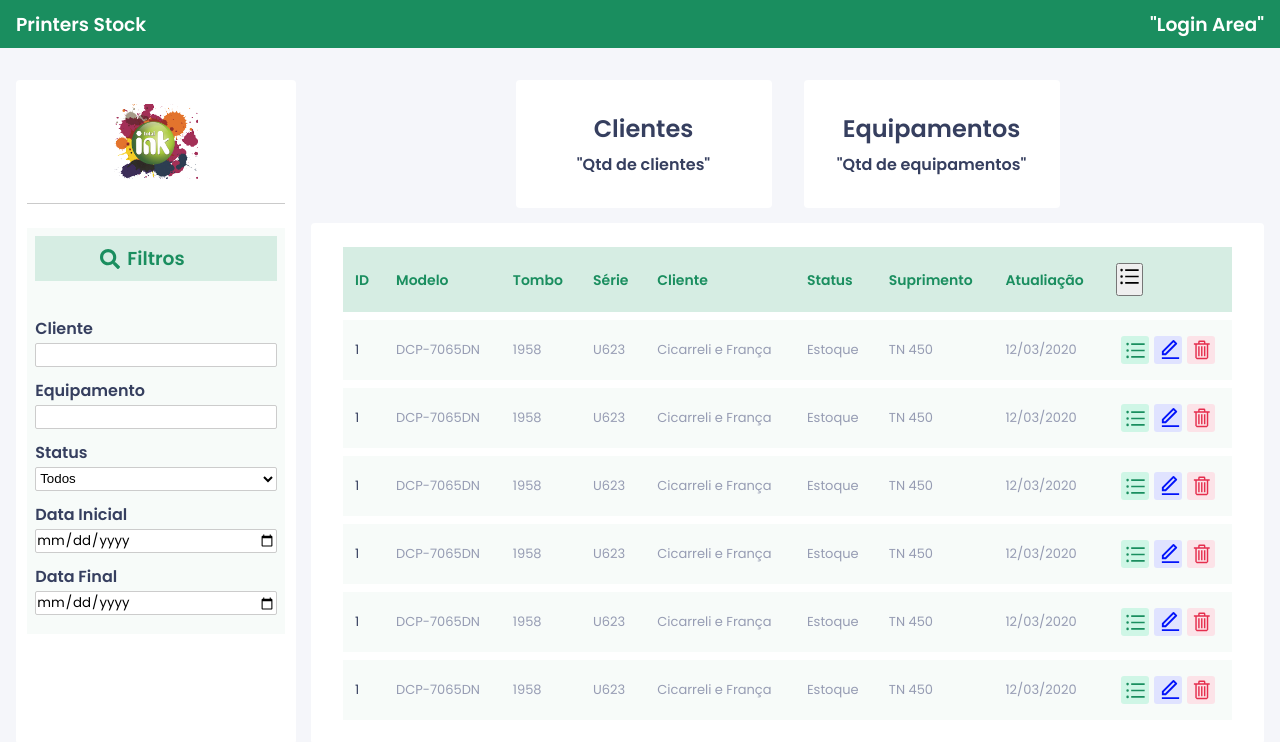
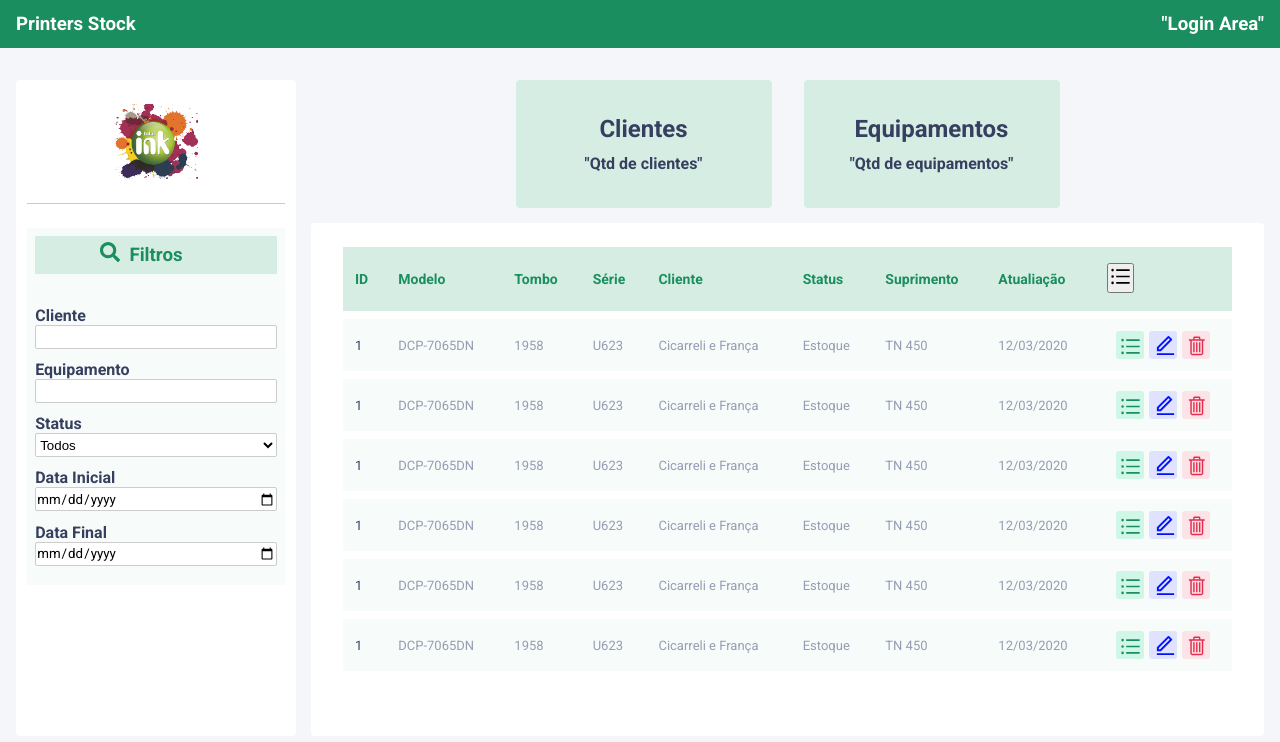
Before and after one commit to diegonacif/tdash, a React (Create React App) app: page / in a window 1280 px wide. Shown: the top 742 px of the page. Built offline with nearby package versions, Linux system fonts and the light colour scheme; what miragejs would draw is missing.

Commit message:
reduzido o height das linhas da tabela, fonte alterada para Roboto

```diff
--- a/package.json
+++ b/package.json
@@ -3,6 +3,9 @@
   "version": "0.1.0",
   "private": true,
   "dependencies": {
+    "@emotion/react": "^11.6.0",
+    "@emotion/styled": "^11.6.0",
+    "@material-ui/core": "^5.0.0-beta.5",
     "@testing-library/jest-dom": "^5.11.4",
     "@testing-library/react": "^11.1.0",
     "@testing-library/user-event": "^12.1.10",
--- a/public/index.html
+++ b/public/index.html
@@ -12,6 +12,7 @@
     <title>TDash</title>
 
     <link href="https://fonts.googleapis.com/css2?family=Poppins:wght@400;500;600&display=swap" rel="stylesheet">
+    <link rel="stylesheet" href="https://fonts.googleapis.com/css?family=Roboto:300,400,500,700&display=swap" />
   </head>
   <body>
     <noscript>You need to enable JavaScript to run this app.</noscript>
--- a/src/components/MainTable/styles.ts
+++ b/src/components/MainTable/styles.ts
@@ -26,7 +26,7 @@
     }
 
     td {
-      padding: 1rem 0.75rem;
+      padding: 0.75rem 0.75rem;
       border: 0;
       background: var(--green2);
       color: var(--text-body);
--- a/src/components/Sidebar/styles.ts
+++ b/src/components/Sidebar/styles.ts
@@ -1,14 +1,12 @@
 import styled from "styled-components";
 
 export const Container = styled.main`
-  max-width: 1120px;
+  max-width: 280px;
   margin: 0;
   padding: 0 0.7rem;
   background-color: var(--shape);
   grid-area: sidebar;
   border-radius: 4px;
-
-
 
   .filtersBackground {
     background-color: var(--green2);
--- a/src/components/Summary/styles.ts
+++ b/src/components/Summary/styles.ts
@@ -13,7 +13,7 @@
     flex-direction: column;
     justify-content: space-evenly;
     align-items: center;
-    background: var(--shape);
+    background: var(--green3);
     padding: 1.5rem 2rem;
     width: 100%;
     border-radius: 0.25rem;
--- a/src/styles/global.ts
+++ b/src/styles/global.ts
@@ -42,7 +42,7 @@
   }
 
   body, input, textarea, button {
-    font-family: 'Poppins', sans-serif;
+    font-family: 'Roboto', sans-serif;
     font-weight: 400;
   }
 
```
Also changed, not shown: 1 other file (tests, documents, lock files or other folders).
